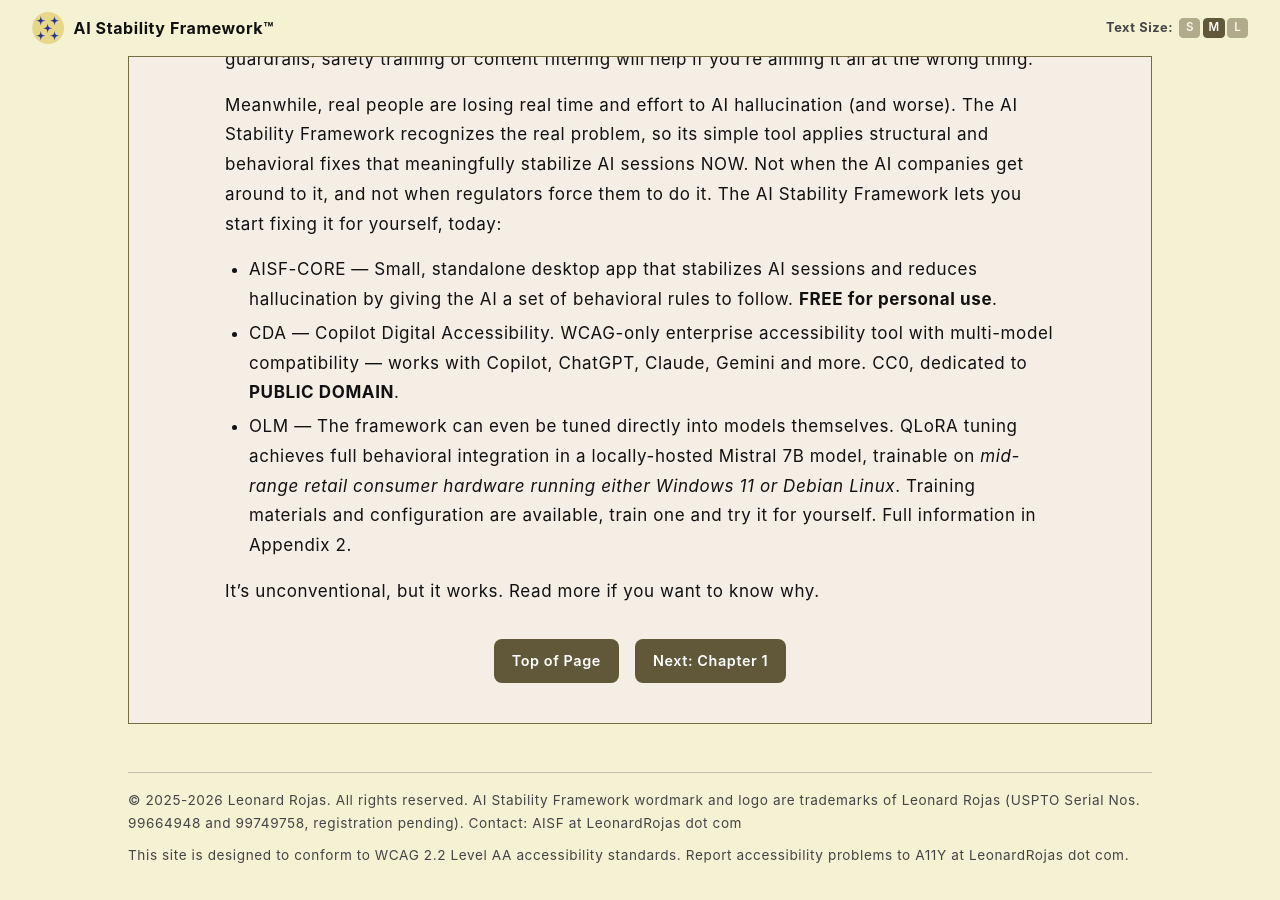
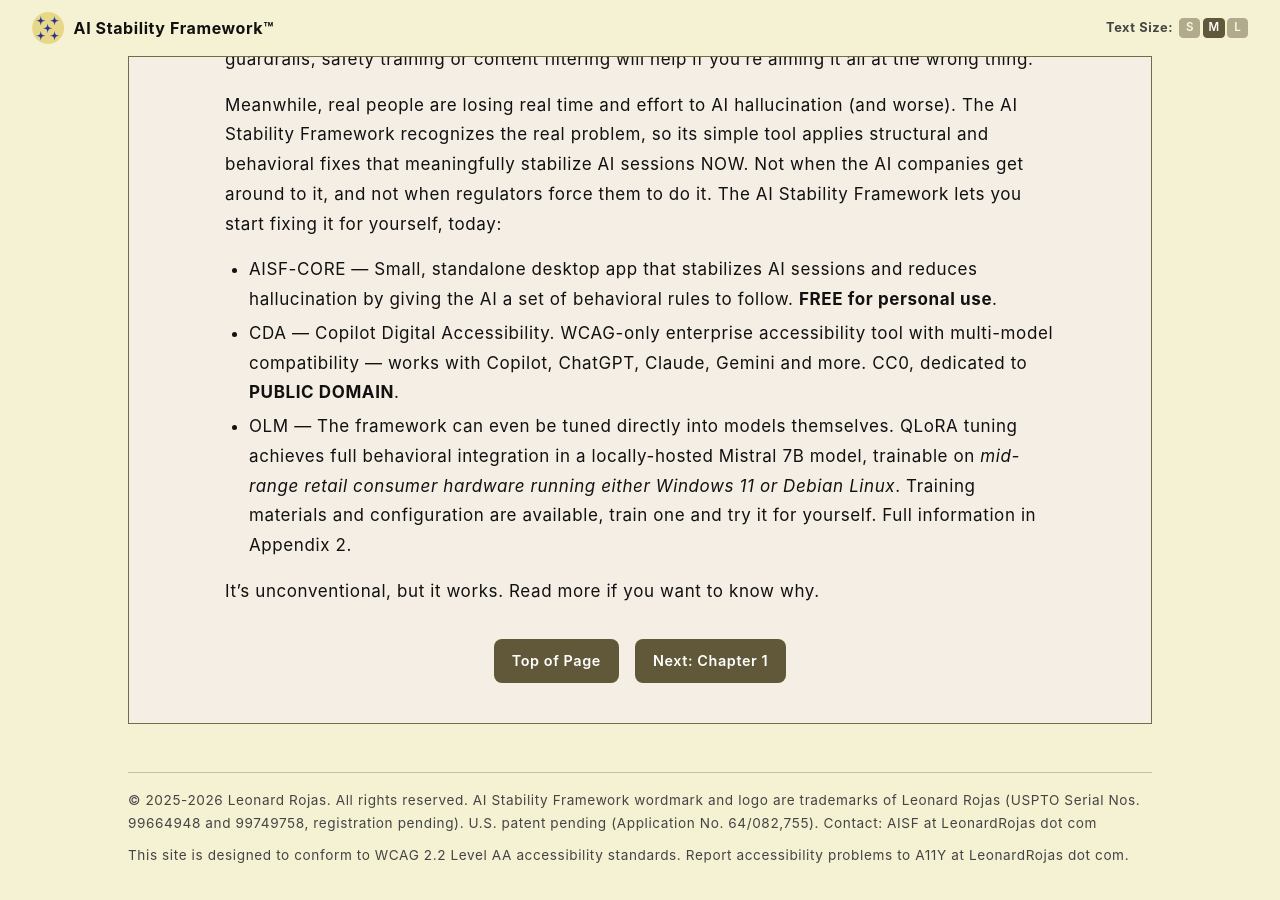
Before and after one commit to rojaslen/AISF-WEB, a Jekyll site: the page built from index.md, in a window 1280 px wide and 900 px high, scrolled down 1411 px. Built offline with Jekyll 4.4.1, drawn with Linux system fonts in a browser that asks for light colours; some web fonts are replaced.

Commit message:
Add patent pending notice to site footer
U.S. patent pending (Application No. 64/082,755). Single edit target; update when status changes to non-provisional or granted.

Co-Authored-By: Claude Sonnet 4.6 <noreply@anthropic.com>

```diff
--- a/_config.yml
+++ b/_config.yml
@@ -21,7 +21,7 @@ plugins:
   - jekyll-seo-tag
 
 logo: "/assets/images/logo.png"
-footer_content: "© 2025-2026 Leonard Rojas. All rights reserved. AI Stability Framework wordmark and logo are trademarks of Leonard Rojas (USPTO Serial Nos. 99664948 and 99749758, registration pending). Contact: AISF at LeonardRojas dot com"
+footer_content: "© 2025-2026 Leonard Rojas. All rights reserved. AI Stability Framework wordmark and logo are trademarks of Leonard Rojas (USPTO Serial Nos. 99664948 and 99749758, registration pending). U.S. patent pending (Application No. 64/082,755). Contact: AISF at LeonardRojas dot com"
 
 kramdown:
   input: kramdown
```
